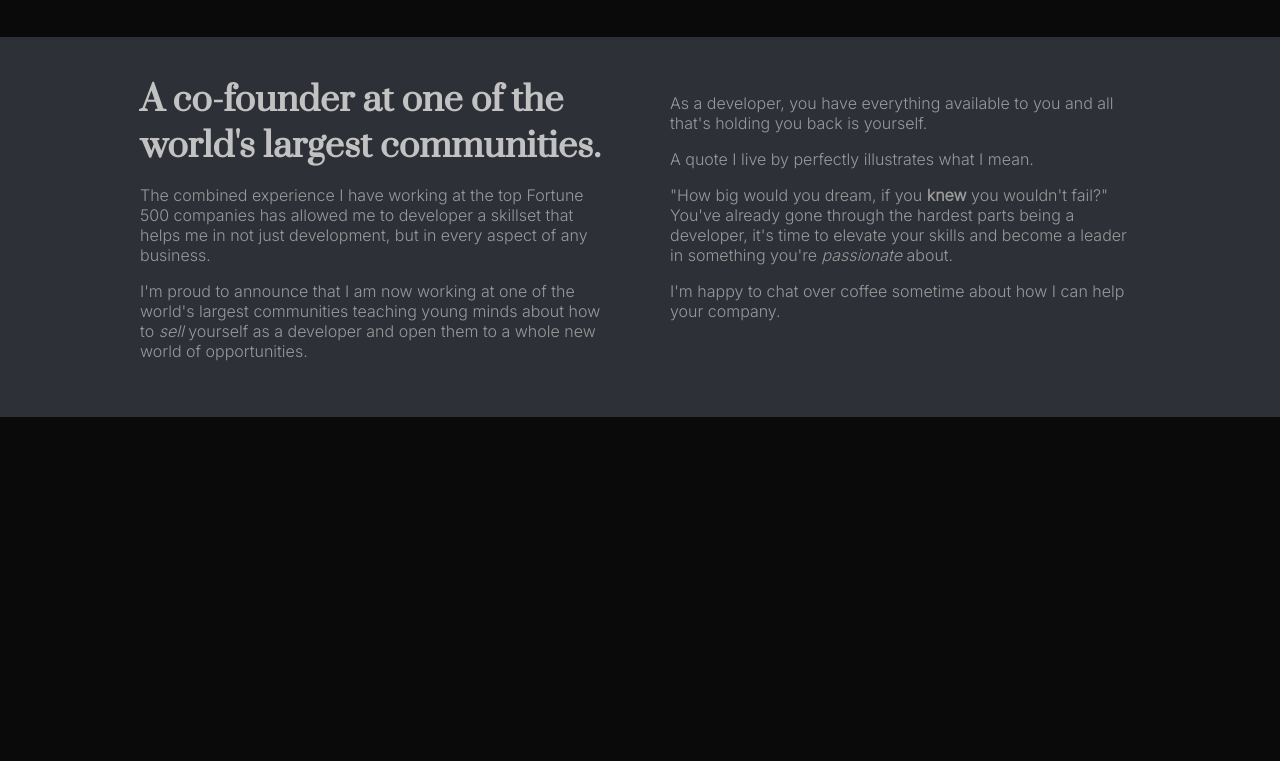
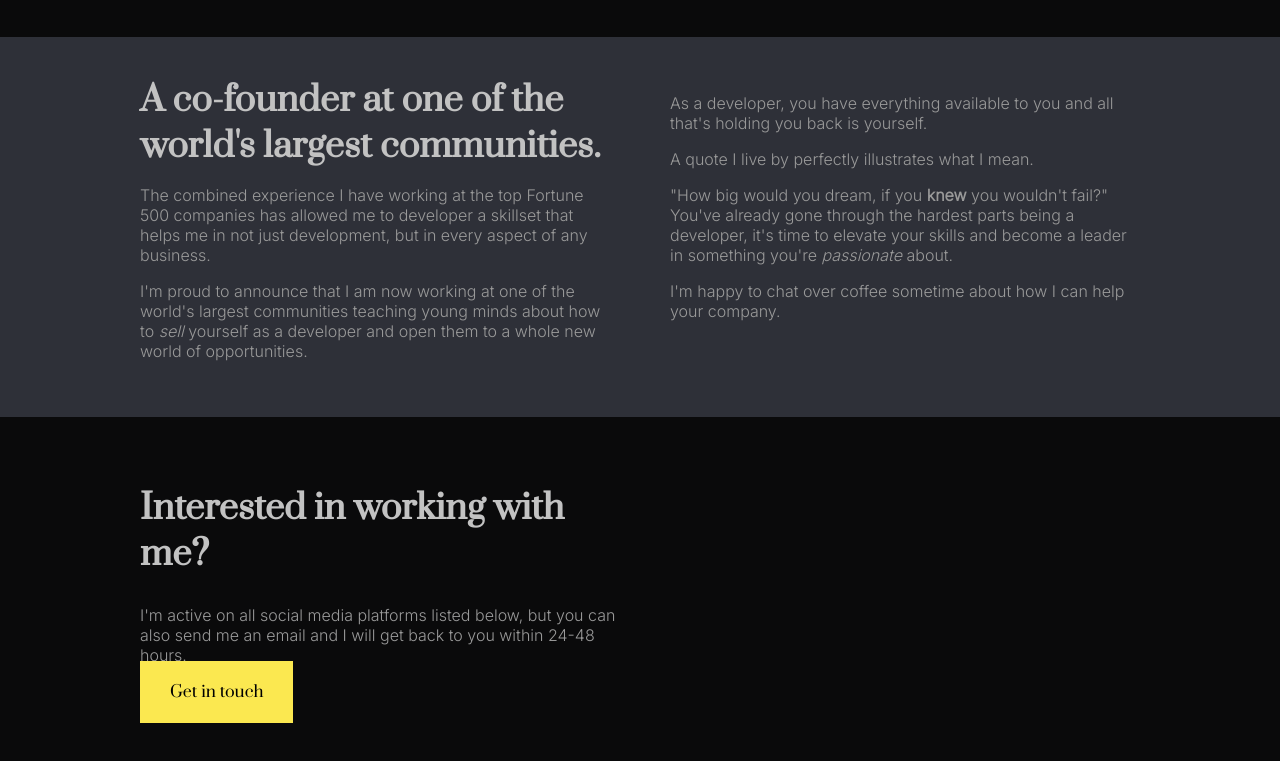
Before and after one commit to KossakowskaKarolina/congenial-bassoon, a website: page index.html in a window 1280 px wide. Shown: the part 1062-1823 px from the top of the page. Before the commit the page ends 1799 px from the top, so only its background shows below. Drawn offline with Linux system fonts and the light colour scheme.

Commit message:
Add html for work section

```diff
--- a/index.html
+++ b/index.html
@@ -80,8 +80,13 @@
     </div>
 
     <div class="work">
-      <div class="container">
-
+      <div class="work__container container">
+        <div>
+          <h2>Interested in working with me?</h2>
+          <p>I'm active on all social media platforms listed below, but you can also send me an email and I will get back to you within 24-48 hours.</p>
+          <a href="#" class="button">Get in touch</a>
+        </div>
+        <div></div>
       </div>
     </div>
 
--- a/sass/style.scss
+++ b/sass/style.scss
@@ -174,3 +174,25 @@ a {
     color: $color-paragraph;
   }
 }
+
+
+// Work
+
+.work__container {
+  background: $color-section-prm;
+  padding: 40px 140px;
+  display: flex;
+
+  div { flex: 1 }
+
+  h2 {
+    font-family: $font-header;
+    color: $color-header;
+    font-size: 34px;
+  }
+
+  p {
+    font-family: $font-body;
+    color: $color-paragraph;
+  }
+}
```
Also changed, not shown: sass/style.css, 1 other file.
